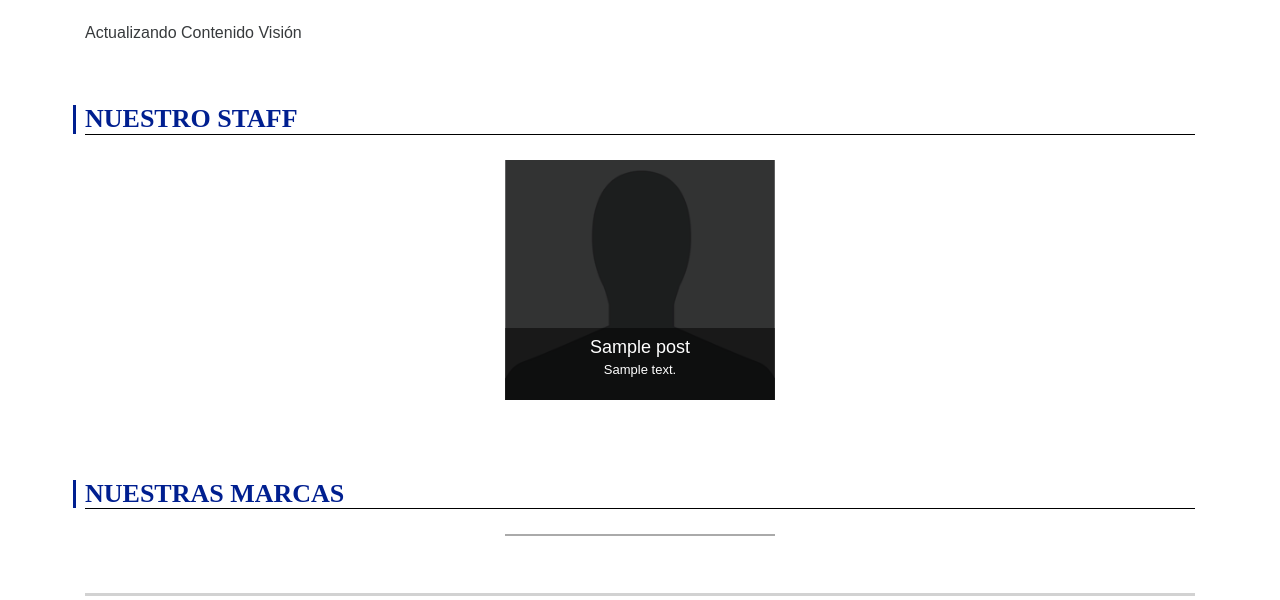
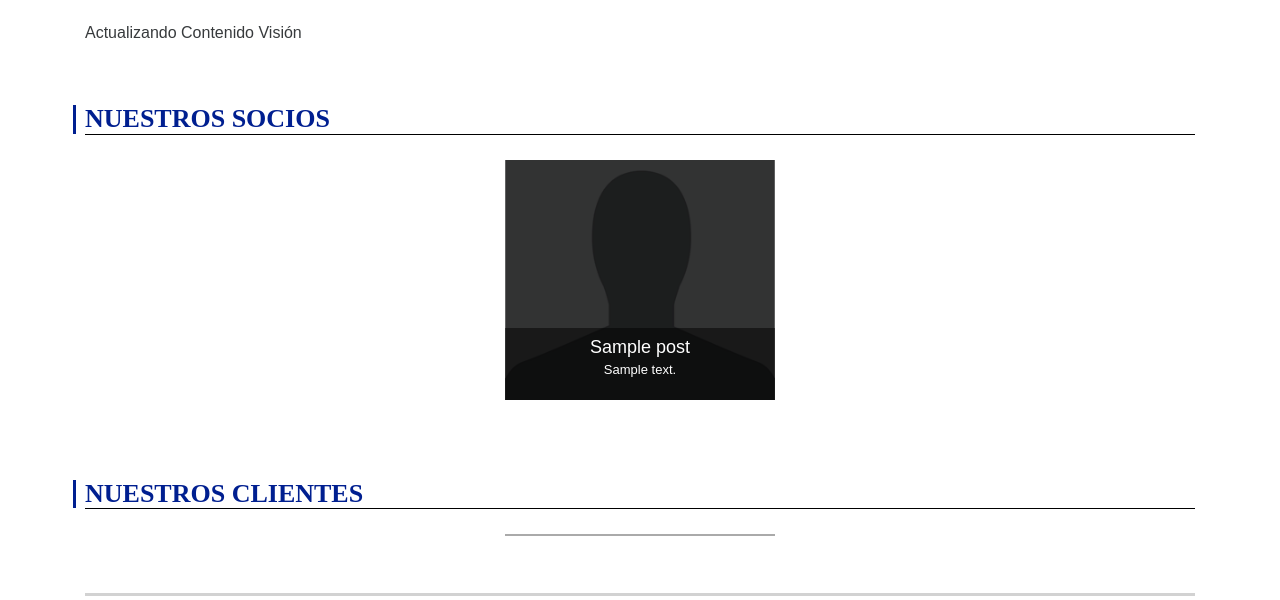
Before and after one commit to JDarkGreen/capitalaudit, a WordPress theme: template themes/capitalaudittheme/page-templates/page-nosotros.php in a window 1280 px wide. Shown: the part 476-1076 px from the top of the page. Run offline with PHP 8.4 and a stand-in for WordPress, Linux system fonts and the light colour scheme; the site name, menu and one post (Sample post) are stand-ins, and other content is empty; grey boxes labelled with a size stand in for pictures from a placeholder-image service; some libraries are stand-ins or nearby versions.

Commit message:
actualizacion de titulos

```diff
--- a/themes/capitalaudittheme/partials/nosotros/section-marcas.php
+++ b/themes/capitalaudittheme/partials/nosotros/section-marcas.php
@@ -22,7 +22,7 @@ $marcas = get_posts( $args ); ?>
 
 	<!-- Titulo -->
 	<h2 class="PageCommon__subtitle text-uppercase">
-	<?php _e( "nuestras marcas" , LANG ); ?></h2>
+	<?php _e( "nuestros clientes" , LANG ); ?></h2>
 
 	<!-- Contenedor Flexible -->
 	<div class="container-flex container-flex-center">
--- a/themes/capitalaudittheme/partials/nosotros/section-staff.php
+++ b/themes/capitalaudittheme/partials/nosotros/section-staff.php
@@ -19,7 +19,7 @@ $staff = get_posts( $args ); ?>
 
 	<!-- Titulo -->
 	<h2 class="PageCommon__subtitle text-uppercase">
-	<?php _e( "nuestro staff" , LANG ); ?></h2>
+	<?php _e( "nuestros socios" , LANG ); ?></h2>
 
 	<!-- Contenedor Flexible -->
 	<div class="container-flex container-flex-center">
```
